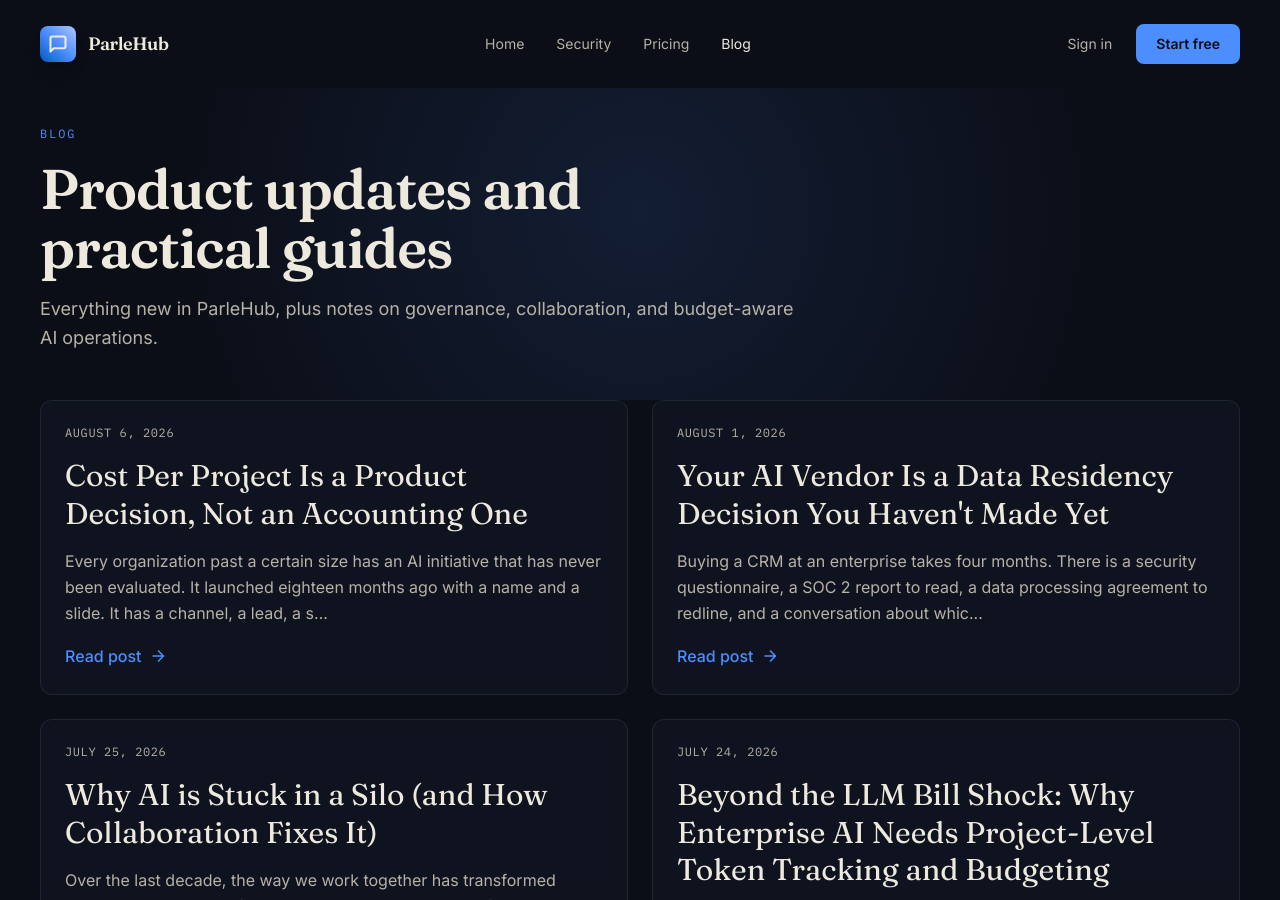
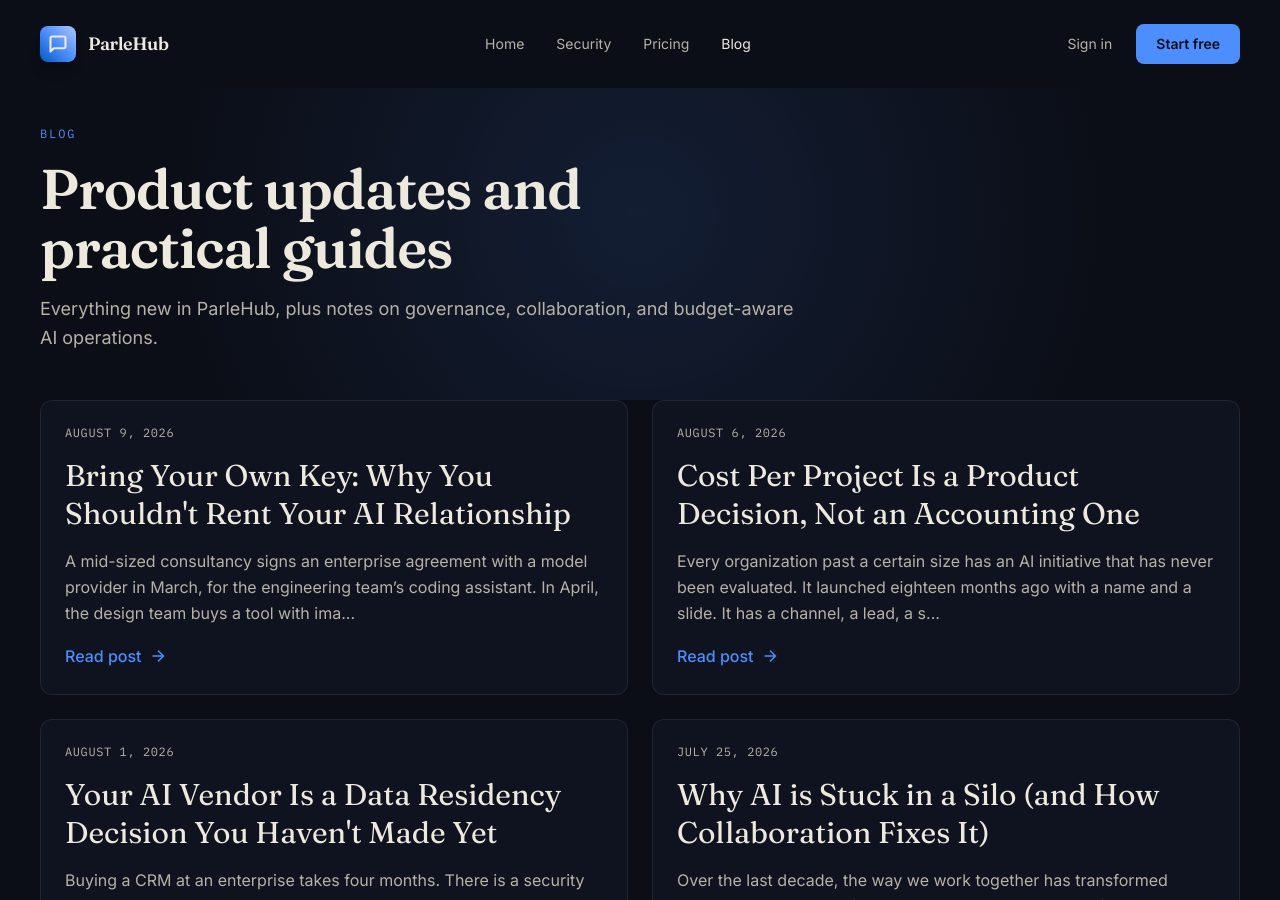
Before and after one commit to parlehub/parlehub.github.io, a Jekyll site: the page built from blog/index.html, in a window 1280 px wide and 900 px high. Built offline with Jekyll 4.4.1, drawn with Linux system fonts in a browser that asks for light colours; nearby versions of some CDN libraries; some of the changed lines change nothing that is shown.

Commit message:
Add blog post: "Bring Your Own Key: Why You Shouldn't Rent Your AI Relationship" and mark as published

```diff
--- /dev/null
+++ b/_posts/2026-08-09-bring-your-own-key-dont-rent-your-ai-relationship.md
@@ -0,0 +1,91 @@
+---
+layout: post
+title: "Bring Your Own Key: Why You Shouldn't Rent Your AI Relationship"
+date: 2026-08-09 10:00:00 -0400
+categories: [AI Governance, Procurement, Enterprise Tech]
+tags: [byok, model-access, vendor-strategy, procurement, parlehub]
+author: ParleHub Team
+description: "Renting model access is the right way to evaluate a model and the wrong way to run production work. Own the provider relationship; rent only the workspace."
+---
+
+A mid-sized consultancy signs an enterprise agreement with a model provider in March, for the engineering team's coding assistant. In April, the design team buys a tool with image generation built in. In June, marketing adopts a writing platform at $30 a seat with an undisclosed model behind it. By August the firm pays that same model provider through three contracts, two of which it did not know it had.
+
+*Which of those three relationships is actually yours?*
+
+One. The other two belong to software vendors who bought model access wholesale and sold it back per seat. They negotiated the data terms, chose the model, hold the rate card, and can change all three next quarter without asking.
+
+Every enterprise already understands this arrangement, because it runs the same one with people. You bring a contractor in through an agency for a six-week job, paying a premium to have someone on Monday instead of in eight weeks. When that person turns out to be central to the work, you move them onto your own paper: you now need the background check run to your standard, the confidentiality terms your clients signed off on, and a day rate you can defend to a partner.
+
+Nobody looks back on the agency as a mistake. The mistake would be staffing your core delivery team through one for four years and calling it a hiring strategy.
+
+---
+
+## Four Things You Give Up When You Rent
+
+Buying model access through a software vendor is not one decision. It is four, and three of them are invisible at the point of purchase.
+
+### 1. The Markup You Cannot See
+
+Per-seat AI pricing works by hiding the meter. Two hundred seats at $30 a month is $72,000 a year, and nothing in that figure tells you whether the model spend behind your heaviest user was $4 or $60. The vendor knows. The cost basis is deliberately not itemized, so you cannot separate a well-priced tool from a badly-priced one, or an expensive workload from a cheap one inside your own company.
+
+### 2. Terms You Did Not Negotiate
+
+Dana in Legal can produce a signed agreement with the writing platform. What Dana cannot produce is the agreement between that platform and the model provider behind it, the one that actually governs where the prompt went, how long it was retained, and whether it trained anything. When a vendor swaps its underlying provider for margin reasons, your data terms change with it, and you find out in a changelog if you find out at all.
+
+We have argued that [where your files land](/blog/2026/08/01/your-ai-vendor-is-a-data-residency-decision/) is an architecture question rather than a policy one. Its harder neighbour is this: *whose contract governs the model call?*
+
+### 3. Spend That Never Adds Up
+
+The coding assistant, the design tool, the chat workspace, and the support summarizer may all sit on one provider, arriving as four invoices coded to four cost centers, aggregating into nothing.
+
+A firm spending $400,000 a year with a single provider across five use cases should be one customer with volume, an account team, and a negotiated rate. Split across intermediaries, it is five small customers paying retail, and nobody in the building can even assemble the number that would start the conversation. The leverage exists; it sits in other companies' contracts.
+
+### 4. A Relationship You Cannot Take With You
+
+The renter accrues nothing. Four years of heavy usage produces no rate, no account relationship, and no usage history to negotiate against; leave the tool and you leave the model access, the workflow, and the record of both.
+
+This is lock-in that never announced itself. Ravi on the platform team did not choose a model provider. They chose a workspace, and the provider came attached, picked by someone optimising a margin they cannot see.
+
+---
+
+## Rent to Learn, Own to Operate
+
+Renting is not the error. Renting permanently, by default, for work that has become load-bearing is the error. The useful frame is a sequence rather than a choice.
+
+### 1. Renting Is the Right Way to Meet a Model
+
+A new model ships on a Tuesday and nobody yet knows whether it beats what you have at your work. Opening a provider account, approving a card, running a security review, and signing terms for a model you might use twice is a procurement tax levied before any evidence exists. Most pilots that die, die in that queue rather than on the merits.
+
+The right first move is small: put the model in front of the three people whose judgement you trust, on real work, for a week. Some never graduate past that, which is a legitimate resting place. Renting forever is correct for a model you consume 40,000 tokens of a month, and for most open-weight models no vendor is waiting to sell you an agreement anyway.
+
+### 2. Owning Is the Right Way to Run the Work
+
+Once a model does work you would have to describe to a client or a regulator, the questions change. Where does the data go, does the prompt train anything, how long is it retained, what is the rate. Those have durable answers only when you are the provider's customer.
+
+Ownership also consolidates. Coding assistants, design tools, and the conversation workspace drawing on one account turns scattered spend into one negotiation, one usage history, and volume that counts. The threshold for moving is not a dollar figure; it is the moment someone senior would have to explain the arrangement out loud.
+
+### 3. The Door Between Them Has to Swing Both Ways
+
+Most organizations pick one posture and get stuck in it. A trial with no path to ownership means the evaluation ends and the real work restarts elsewhere. Ownership with no cheap way back means you stop evaluating, commit to one provider's roadmap, and meet next year's better model a year late.
+
+What makes both modes safe is that moving between them costs a settings change rather than a migration. Rae's team should be able to evaluate a new provider on rented access this month while three client engagements run on the firm's own contract, in the same workspace and on the same ledger, then promote the winner without rebuilding anything.
+
+---
+
+## Where ParleHub Fits
+
+This is precisely the problem we created **ParleHub** to solve. We treat model access as a setting rather than as the product, so the sequence above is one you can run.
+
+* **Two ways in, and you can run both at once.** Bring your own keys for Anthropic, OpenAI, Google Gemini, or Azure OpenAI, held in Azure Key Vault and never exposed. Or use models we host, charged by what you use, with no provider account at all. That set is curated rather than exhaustive, and it reaches past the big three to open-weight models most firms will never hold a contract with. That is the toe in the water: a model on real work this afternoon, no procurement cycle in front of it.
+* **When you get serious, the spend moves and the work does not.** Connect your own key at the org level and model spend lands on your provider contract, at your rate, under the terms your legal team negotiated rather than the ones we did, which retires *Terms You Did Not Negotiate*. Projects, conversations, files, budgets, roles, and history stay put, because they live in ParleHub rather than in the provider. Changing provider is a settings change, and it runs in reverse just as cheaply next quarter when something new ships.
+* **Governance is identical whichever way the tokens are paid for.** Project budgets, personal and organization-wide caps, the warning at 80%, the hard block on a send that would breach a budget, the token ledger, your own project code, and the CSV export behave the same on our models and on yours. One ledger breaks spend down by project, person, provider, and model, whoever's meter it landed on, which is what *The Markup You Cannot See* and *Spend That Never Adds Up* come down to.
+* **The model is chosen per conversation, by a person.** Nothing reroutes your traffic to a cheaper model on our behalf, because our margin does not depend on the answer.
+
+Renting is the fastest way to learn whether a model is any good at your firm's work, and forbidding it only moves the experiment onto personal accounts. The failure is letting the rental become permanent, until the model is embedded in client delivery and the only contract in the building belongs to a company you picked for its user interface.
+
+Try every model you like. Own the one you come to rely on.
+
+***
+
+**Want to evaluate a model this week and still own the relationship next quarter?**
+[See how ParleHub handles model access and spend →](https://parlehub.com/pricing/)
```
Also changed, not shown: .claude/skills/blog-post/backlog.md.
